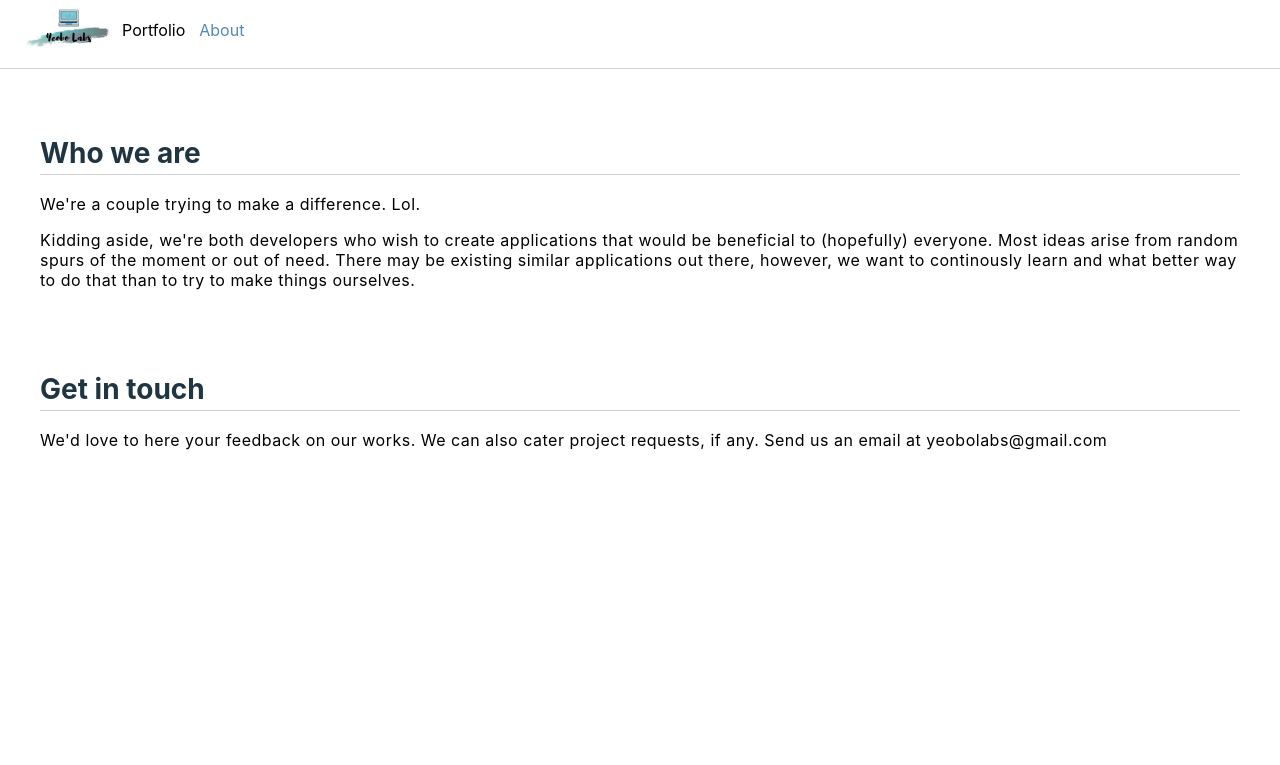
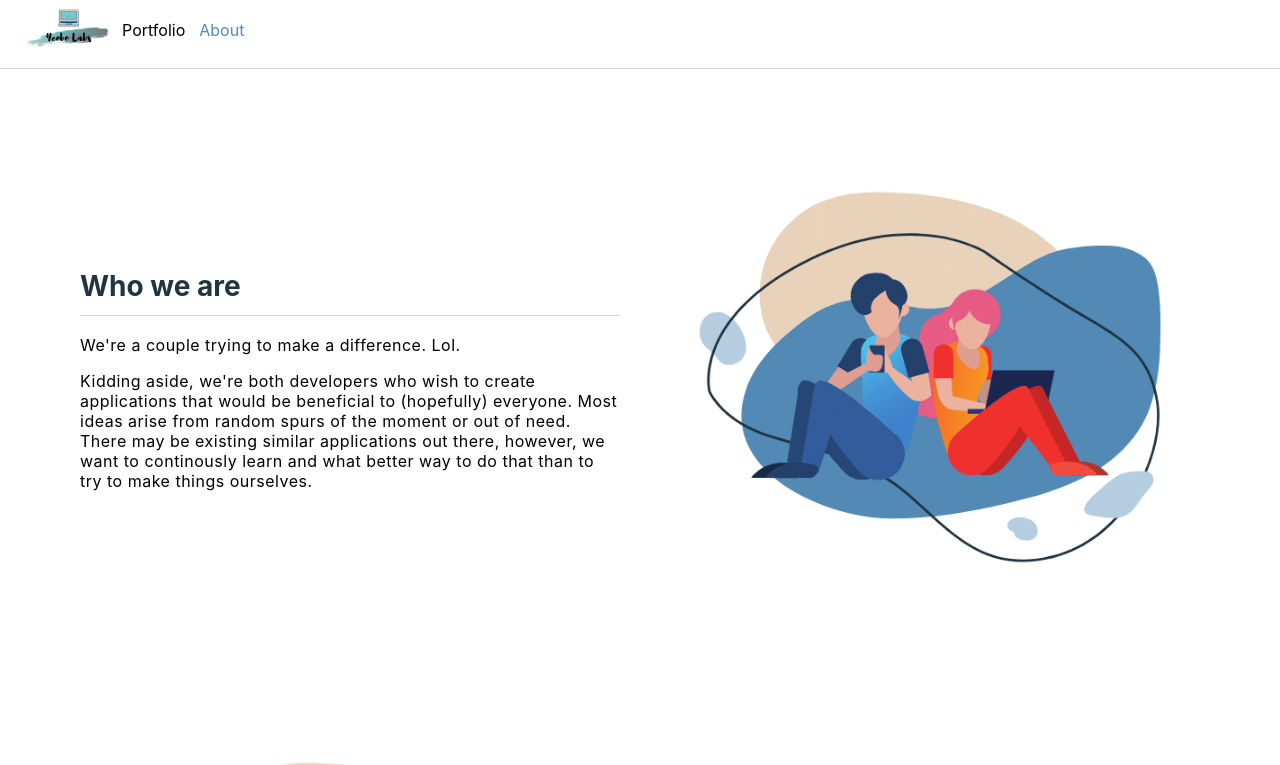
Before and after one commit to yeobo-labs/web, a React (Create React App) app in the folder web-react/: page /about in a window 1280 px wide. Shown: the top 765 px of the page. Built offline with nearby package versions, Linux system fonts and the light colour scheme.

Commit message:
about content and style updates

```diff
--- a/web-react/src/pages/about/about.css
+++ b/web-react/src/pages/about/about.css
@@ -1,8 +1,41 @@
-h1 {
-    border-bottom: solid 1px lightgray;
-    padding-bottom: 4px;
+
+p {
+    letter-spacing: 0.5px;
 }
 
-.content__container {
-    padding: 24px 0;
+.about__row {
+    margin: 0 auto;
+    display: flex;
+    align-items: center;
 }
+
+.about__contentImage__container {
+    width: 50%;
+    text-align: center;
+    overflow: hidden;
+}
+
+.about__contentImage__image {
+    width: 540px;
+    transform: scale(1.25);
+}
+
+.about__contentText__container--right {
+    width: 50%;
+}
+
+.about__contentText__container--left {
+    width: 50%;
+    padding-left: 40px;
+}
+
+.about__contentText__heading {
+    color: #1F3541;
+    padding-bottom: 12px;
+    border-bottom: solid 1px lightgray;
+}
+
+.about__contentText__content {
+    font-size: medium;
+    margin-top: 18px;
+}
--- a/web-react/src/pages/about/index.tsx
+++ b/web-react/src/pages/about/index.tsx
@@ -1,17 +1,33 @@
 import React from 'react';
+import whoWeAreImg from './images/who-we-are.png';
+import contactImg from './images/get-in-touch.png';
 import './about.css';
 
 const About = () => {
     return (
         <main>
-            <div className="content__container">
-                <h1>Who we are</h1>
-                <p>We're a couple trying to make a difference. Lol.</p>
-                <p>Kidding aside, we're both developers who wish to create applications that would be beneficial to (hopefully) everyone. Most ideas arise from random spurs of the moment or out of need. There may be existing similar applications out there, however, we want to continously learn and what better way to do that than to try to make things ourselves.</p>
+            <div className="about__row">
+                <div className="about__contentText__container--left">
+                    <h1 className="about__contentText__heading">Who we are</h1>
+                    <div className="about__contentText__content">
+                        <p>We're a couple trying to make a difference. Lol.</p>
+                        <p>Kidding aside, we're both developers who wish to create applications that would be beneficial to (hopefully) everyone. Most ideas arise from random spurs of the moment or out of need. There may be existing similar applications out there, however, we want to continously learn and what better way to do that than to try to make things ourselves.</p>
+                    </div>
+                </div>
+                <figure className="about__contentImage__container">
+                    <img src={whoWeAreImg} alt="Who we are" className="about__contentImage__image" />
+                </figure>
             </div>
-            <div className="content__container">
-                <h1>Get in touch</h1>
-                <p>We'd love to here your feedback on our works. We can also cater project requests, if any. Send us an email at <a href="mailto:yeobolabs@gmail.com">yeobolabs@gmail.com</a></p>
+            <div className="about__row">
+                <figure className="about__contentImage__container">
+                    <img src={contactImg} alt="Get in touch" className="about__contentImage__image" />
+                </figure>
+                <div className="about__contentText__container--right">
+                    <h1 className="about__contentText__heading">Get in touch</h1>
+                    <div className="about__contentText__content">
+                    <p>We'd love to here your feedback on our works. We can also cater project requests, if any. Send us an email at <a href="mailto:yeobolabs@gmail.com">yeobolabs@gmail.com</a>.</p>
+                    </div>
+                </div>
             </div>
         </main>
     );
--- a/web-react/src/pages/portfolio/portfolio.css
+++ b/web-react/src/pages/portfolio/portfolio.css
@@ -12,7 +12,7 @@
 
 .portfolio__contentImage__image {
     width: 540px;
-    transform: scale(1.5);
+    transform: scale(1.25);
 }
 
 .portfolio__contentText__container--right {
```
Also changed, not shown: web-react/src/pages/about/images/get-in-touch.png (added), web-react/src/pages/about/images/who-we-are.png (added).
